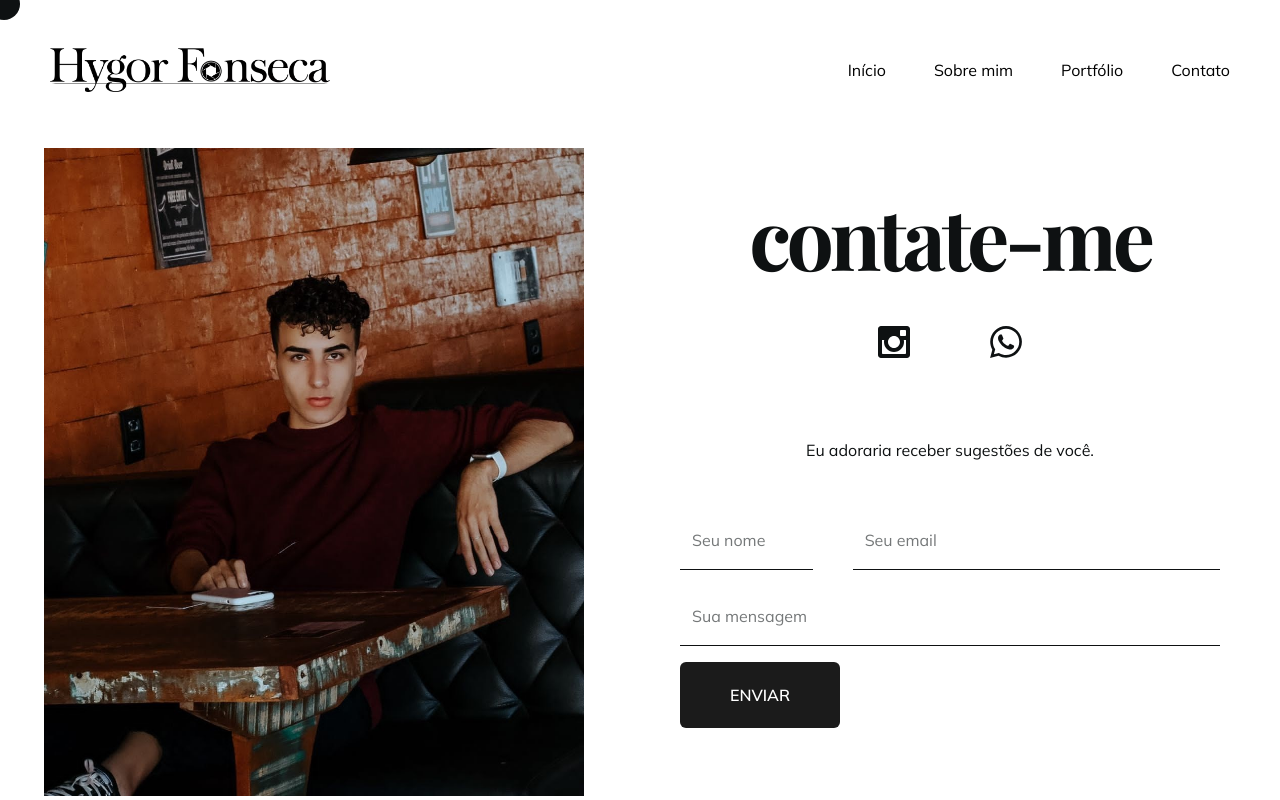
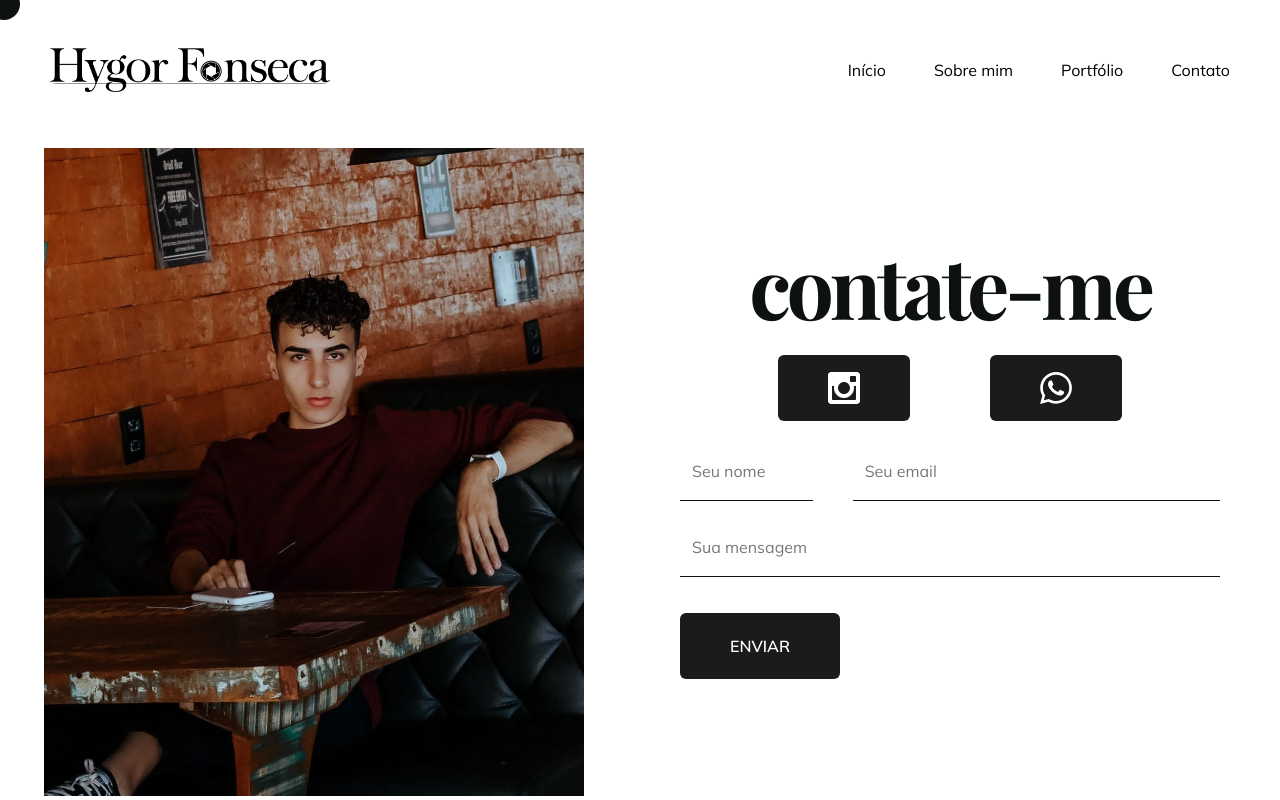
Before and after one commit to dheysson/portfoliohygorfonseca, a React (Create React App) app: page /contact in a window 1280 px wide. Built offline with nearby package versions, Linux system fonts and the light colour scheme; a web font is replaced by a local one.

Commit message:
contact btns

```diff
--- a/src/pages/Contact.js
+++ b/src/pages/Contact.js
@@ -84,22 +84,22 @@ const Contact = () => {
           onMouseEnter={mouseEnterHandler}
           onMouseLeave={mouseLeaverHandler}
           className='lg:flex-1 lg:pt-0 px-4'>
-            <h1 className='h1_v1 mb-10'>contate-me</h1>
-            <div onMouseEnter={mouseEnterHandler} onMouseLeave={mouseLeaverHandler} className='flex justify-center mb-20'>
+            <h1 className='h1_v1 mb-5'>contate-me</h1>
+            <div onMouseEnter={mouseEnterHandler} onMouseLeave={mouseLeaverHandler} className='flex justify-center mb-5'>
               <ul className='flex gap-x-20'>
                 <li>
-                  <a href='https://www.instagram.com/ph.hygorfonseca/' target='_blank'>
+                  <a className='btn' href='https://www.instagram.com/ph.hygorfonseca/' target='_blank'>
                   <ImInstagram className='w-[32px] h-[32px] xl:w-[32px] xl:h-[32px]' />
                   </a>
                 </li>
                 <li>
-                  <a href='https://api.whatsapp.com/send?phone=5569999505421&text=Ol%C3%A1%2C+vim+pelo+site.' target='_blank'>
+                  <a className='btn' href='https://api.whatsapp.com/send?phone=5569999505421&text=Ol%C3%A1%2C+vim+pelo+site.' target='_blank'>
                   <ImWhatsapp className='w-[32px] h-[32px] xl:w-[32px] xl:h-[32px]'/>
                   </a>
                 </li>
               </ul>
             </div>
-              <p className='mb-12'>Eu adoraria receber sugestões de você.</p>
+              {/* <p className='mb-12'>Eu adoraria receber sugestões de você.</p> */}
                 <form className='flex flex-col gap-y-4' onSubmit={handleSubmit}>
                   <div className='flex gap-x-10'>
                     <div className='flex flex-row'>
@@ -118,7 +118,7 @@ const Contact = () => {
                     </div>
                   </div>
 
-                  <div className='flex flex-row w-full'>
+                  <div className='flex flex-row w-full mb-5'>
                     <input className='outline-none border-b border-b-primary
                       h-[60px] bg-transparent font-secondary w-full pl-3
                       placeholder:text-[#757879]' type='text' name='message' placeholder='Sua mensagem' onBlur={(e) => handleChange(e)}/>
```
